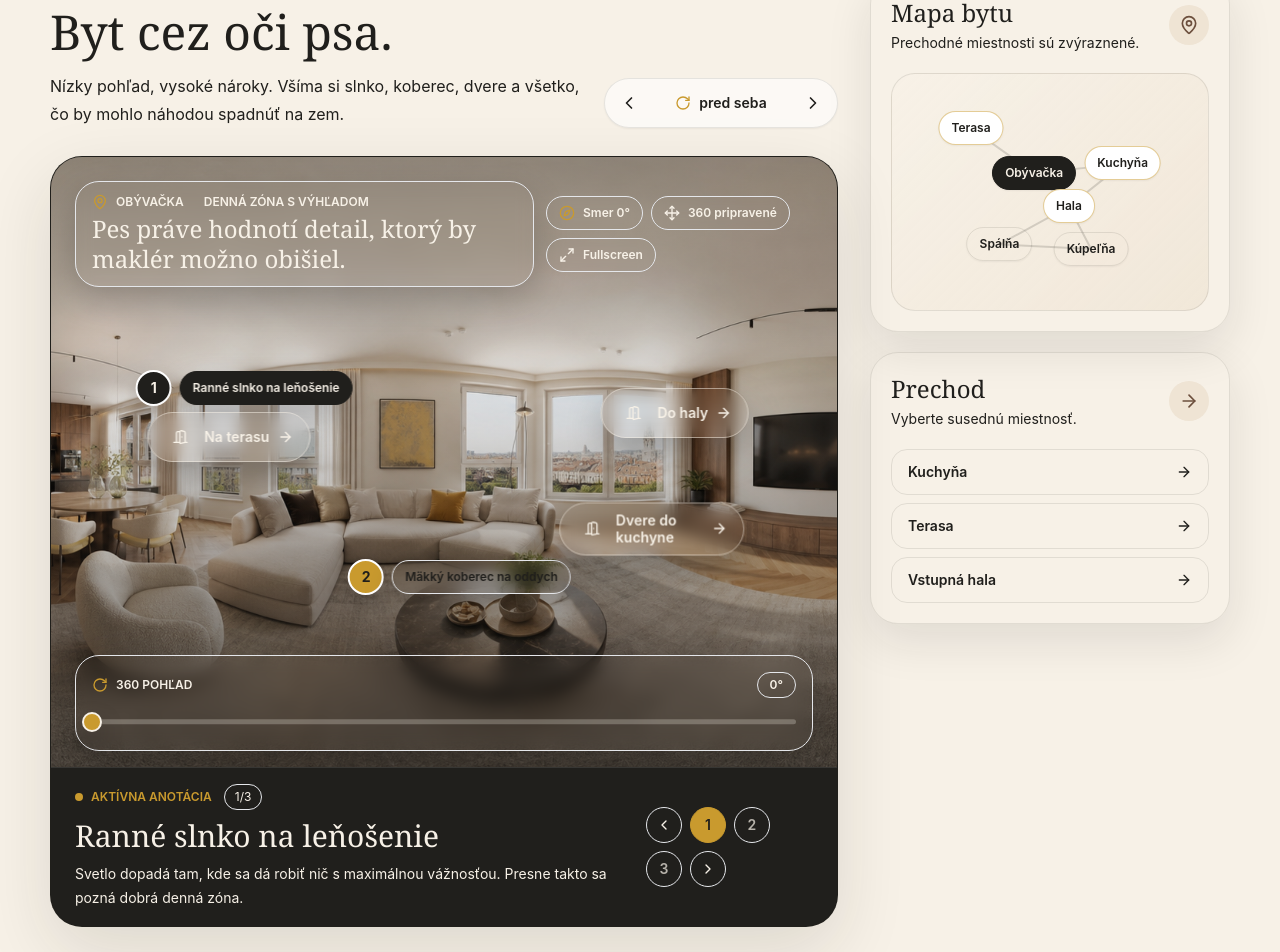
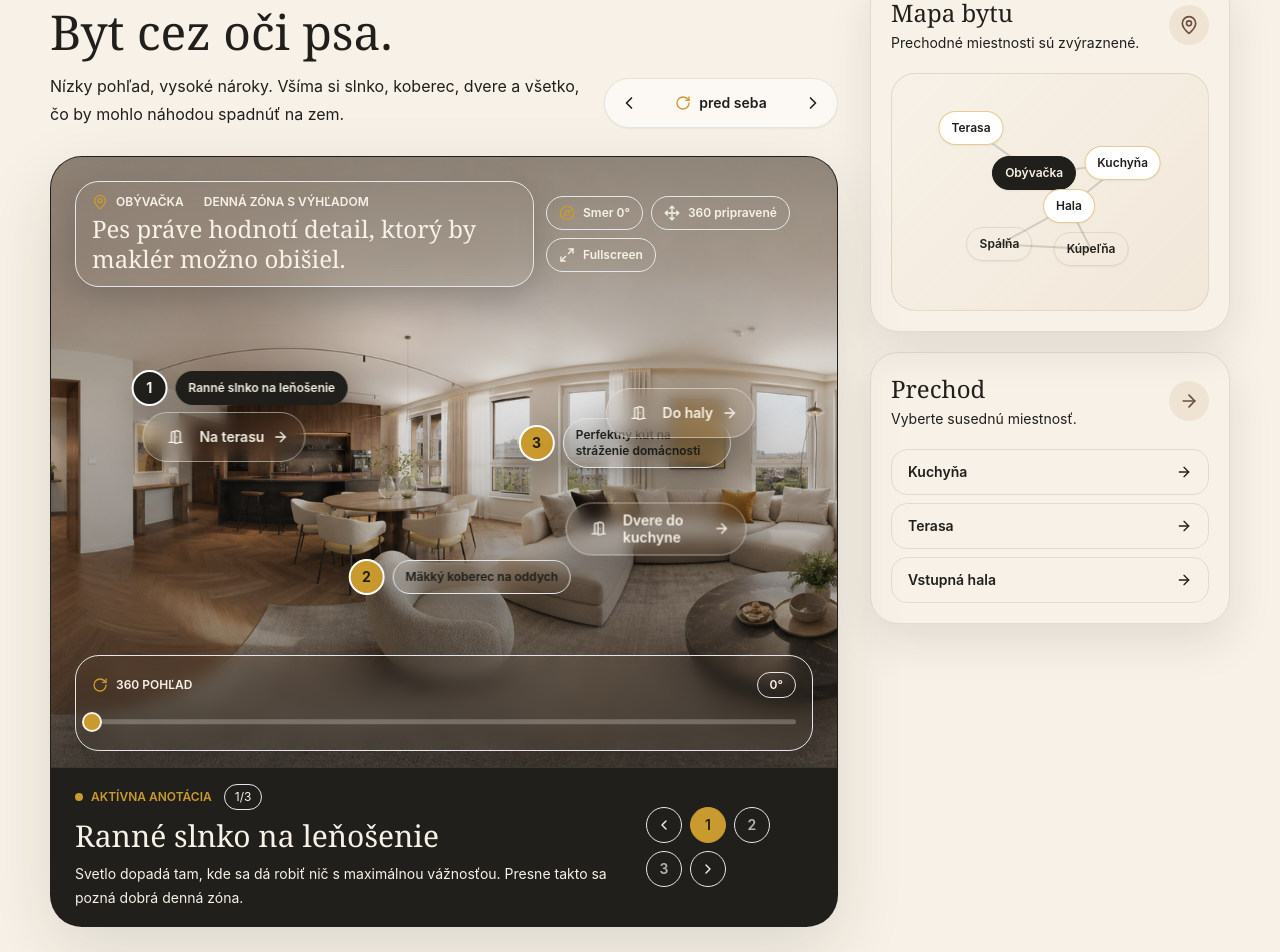
Before and after one commit to flamia-sofia/on-uz-vie-kde-je-dobre, a React (Vite) app: page / in a window 1280 px wide. Shown: the part 1532-2484 px from the top of the page. Built offline with nearby package versions, Linux system fonts and the light colour scheme.

Commit message:
Keep tour annotations fixed

```diff
--- a/src/components/VirtualTour.jsx
+++ b/src/components/VirtualTour.jsx
@@ -48,11 +48,6 @@ function clamp(value, min, max) {
   return Math.min(Math.max(value, min), max);
 }
 
-const ANCHOR_AUTHORING_FOV = 90;
-const STANDARD_SCENE_FOV = 92;
-const IMMERSIVE_SCENE_FOV = 68;
-const HOTSPOT_EDGE_BUFFER = 10;
-
 function getNearestDirection(angle) {
   const normalizedAngle = normalizeAngle(angle);
   const index = Math.round(normalizedAngle / 90) % directions.length;
@@ -61,29 +56,7 @@ function getNearestDirection(angle) {
 }
 
 function getPanoramaPosition(angle) {
-  return clamp(50 + (normalizeAngle(angle) / 360) * 100, 0, 100);
-}
-
-function getSignedAngleDelta(targetAngle, viewAngle) {
-  return normalizeAngle(targetAngle - viewAngle + 180) - 180;
-}
-
-function getSceneAnchorBearing(point) {
-  const directionAngle = point.direction ?? 0;
-  const localOffset = ((point.x ?? 50) - 50) * (ANCHOR_AUTHORING_FOV / 100);
-
-  return normalizeAngle(directionAngle + localOffset);
-}
-
-function getProjectedScenePosition(point, viewAngle, fieldOfView) {
-  const delta = getSignedAngleDelta(getSceneAnchorBearing(point), viewAngle);
-  const x = 50 + (delta / fieldOfView) * 100;
-
-  return {
-    x,
-    y: point.y,
-    isVisible: x >= -HOTSPOT_EDGE_BUFFER && x <= 100 + HOTSPOT_EDGE_BUFFER,
-  };
+  return clamp((normalizeAngle(angle) / 359) * 100, 0, 100);
 }
 
 function NavigationHotspot({ hotspot, position, onNavigate }) {
@@ -124,7 +97,6 @@ export default function VirtualTour({ selectedAnimal, currentRoom, currentRoomId
   const roomForAnimal = selectedAnimal.id === "fish" ? getRoomById(defaultRoomId) : currentRoom;
   const connectedRooms = roomForAnimal.connectedTo;
   const direction = useMemo(() => getNearestDirection(viewAngle), [viewAngle]);
-  const sceneFieldOfView = isImmersive ? IMMERSIVE_SCENE_FOV : STANDARD_SCENE_FOV;
   const navigationHotspots = useMemo(() => {
     if (!canMove) return [];
     return roomNavigationHotspots[roomForAnimal.id] ?? [];
@@ -137,25 +109,21 @@ export default function VirtualTour({ selectedAnimal, currentRoom, currentRoomId
 
   const projectedAnnotations = useMemo(
     () =>
-      allAnnotations
-        .map((annotation, index) => ({
-          annotation,
-          index,
-          position: getProjectedScenePosition(annotation, viewAngle, sceneFieldOfView),
-        }))
-        .filter(({ position }) => position.isVisible),
-    [allAnnotations, sceneFieldOfView, viewAngle]
+      allAnnotations.map((annotation, index) => ({
+        annotation,
+        index,
+        position: { x: annotation.x, y: annotation.y },
+      })),
+    [allAnnotations]
   );
 
   const projectedNavigationHotspots = useMemo(
     () =>
-      navigationHotspots
-        .map((hotspot) => ({
-          hotspot,
-          position: getProjectedScenePosition(hotspot, viewAngle, sceneFieldOfView),
-        }))
-        .filter(({ position }) => position.isVisible),
-    [navigationHotspots, sceneFieldOfView, viewAngle]
+      navigationHotspots.map((hotspot) => ({
+        hotspot,
+        position: { x: hotspot.x, y: hotspot.y },
+      })),
+    [navigationHotspots]
   );
 
   const activeAnnotation =
@@ -206,12 +174,8 @@ export default function VirtualTour({ selectedAnimal, currentRoom, currentRoomId
     setViewAngle(arrivalAngle);
   }
 
-  function selectAnnotation(annotation, options = {}) {
+  function selectAnnotation(annotation) {
     setActiveAnnotationId(annotation.id);
-
-    if (options.focus) {
-      setViewAngle(getSceneAnchorBearing(annotation));
-    }
   }
 
   function cycleAnnotation(step) {
@@ -222,7 +186,7 @@ export default function VirtualTour({ selectedAnimal, currentRoom, currentRoomId
       0
     );
     const nextIndex = (activeIndex + step + allAnnotations.length) % allAnnotations.length;
-    selectAnnotation(allAnnotations[nextIndex], { focus: true });
+    selectAnnotation(allAnnotations[nextIndex]);
   }
 
   function toggleImmersive() {
@@ -520,7 +484,7 @@ export default function VirtualTour({ selectedAnimal, currentRoom, currentRoomId
                         <button
                           key={annotation.id}
                           type="button"
-                          onClick={() => selectAnnotation(annotation, { focus: true })}
+                          onClick={() => selectAnnotation(annotation)}
                           className={`h-9 min-w-9 rounded-full border px-3 text-sm font-semibold transition ${
                             activeAnnotation?.id === annotation.id
                               ? "border-mustard bg-mustard text-charcoal"
```
Also changed, not shown: 5 other files (tests, documents, lock files or other folders).
